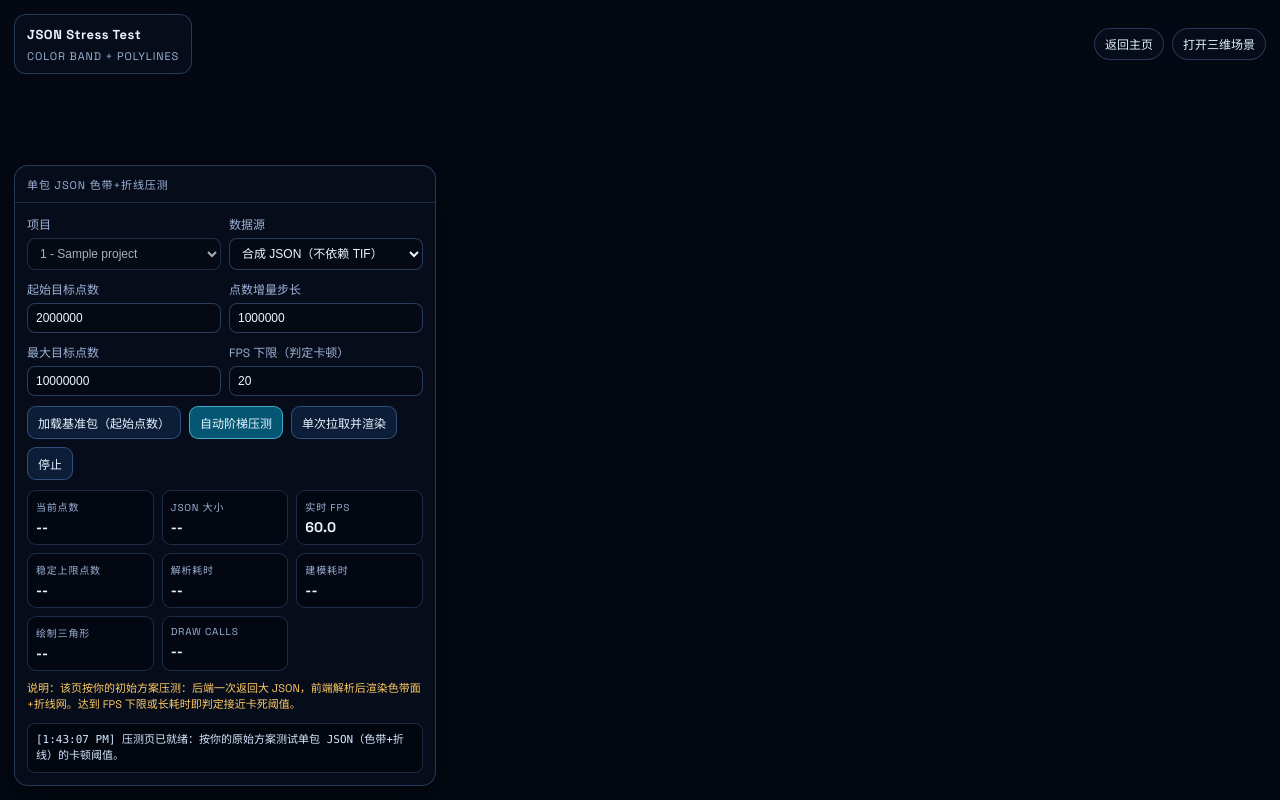
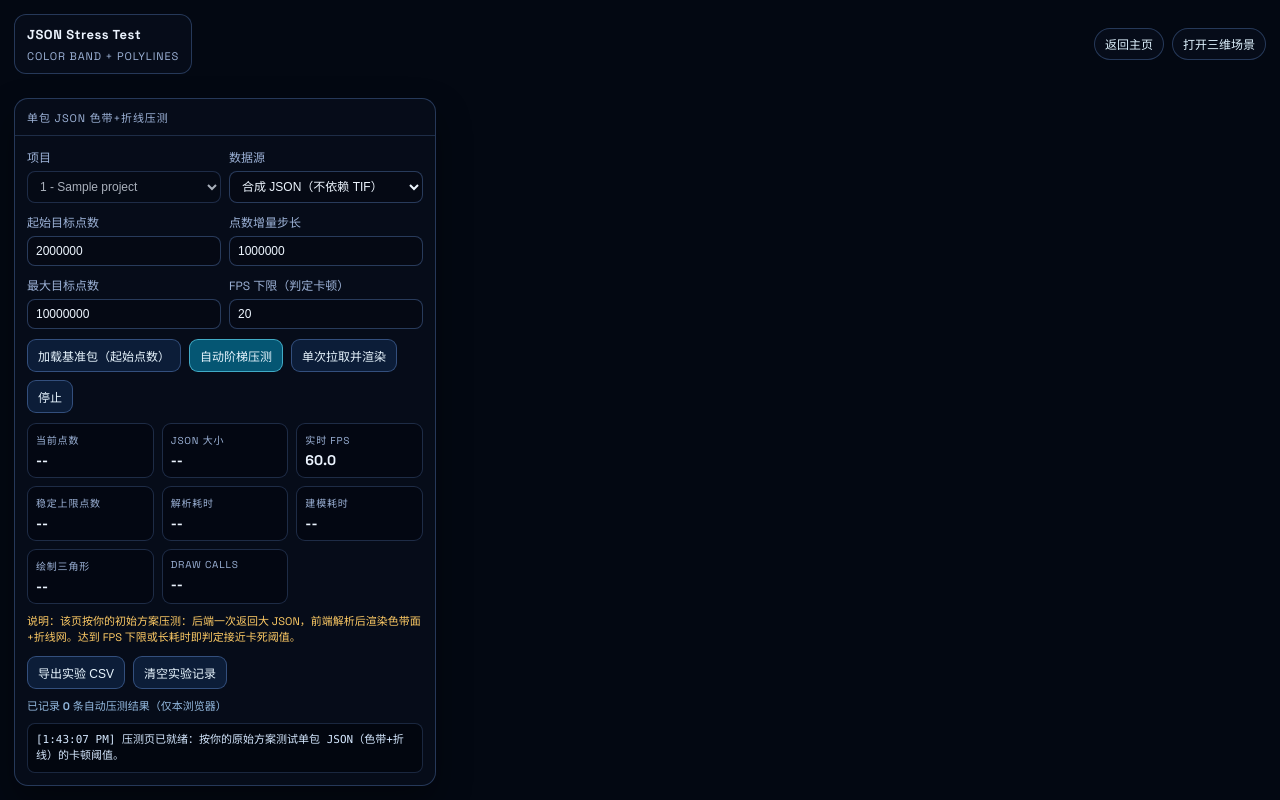
Before and after one commit to GHFYFfyf/HECRAS-3D, a FastAPI app: page /stress-test in a window 1280 px wide. Run offline with FastAPI, Linux system fonts and the light colour scheme; tables that the repository leaves empty hold one stand-in row (values such as "Sample post"); some libraries are stand-ins or nearby versions.

Commit message:
Force fresh stress recorder assets and storage

```diff
--- a/assets/js/stress-points.js
+++ b/assets/js/stress-points.js
@@ -27,7 +27,7 @@
         logBox: document.getElementById("logBox"),
     };
 
-    const RUN_RECORDS_STORAGE_KEY = "baselineStressRunRecords.v1";
+    const RUN_RECORDS_STORAGE_KEY = "baselineStressRunRecords.v2";
 
     const state = {
         scene: null,
--- a/templates/stress-test.html
+++ b/templates/stress-test.html
@@ -205,6 +205,18 @@
             line-height: 1.45;
         }
 
+        .recorder-row {
+            display: flex;
+            align-items: center;
+            gap: 8px;
+            flex-wrap: wrap;
+        }
+
+        .recorder-hint {
+            font-size: 11px;
+            color: #93b9df;
+        }
+
         #logBox {
             font: 11px/1.45 Menlo, Consolas, monospace;
             color: #d5e8ff;
@@ -294,6 +306,13 @@
                 </div>
 
                 <div class="note">说明：该页按你的初始方案压测：后端一次返回大 JSON，前端解析后渲染色带面+折线网。达到 FPS 下限或长耗时即判定接近卡死阈值。</div>
+
+                <div class="recorder-row">
+                    <button id="exportCsvBtn">导出实验 CSV</button>
+                    <button id="clearRecordsBtn">清空实验记录</button>
+                    <span class="recorder-hint">已记录 <strong id="recordCountText">0</strong> 条自动压测结果（仅本浏览器）</span>
+                </div>
+
                 <div id="logBox"></div>
             </div>
         </div>
@@ -302,6 +321,6 @@
 
 <script src="https://cdnjs.cloudflare.com/ajax/libs/three.js/r128/three.min.js"></script>
 <script src="https://cdn.jsdelivr.net/npm/three@0.128.0/examples/js/controls/OrbitControls.js"></script>
-<script src="/assets/js/stress-points.js?v=20260322-2"></script>
+<script src="/assets/js/stress-points.js?v=20260323-3"></script>
 </body>
 </html>
```
